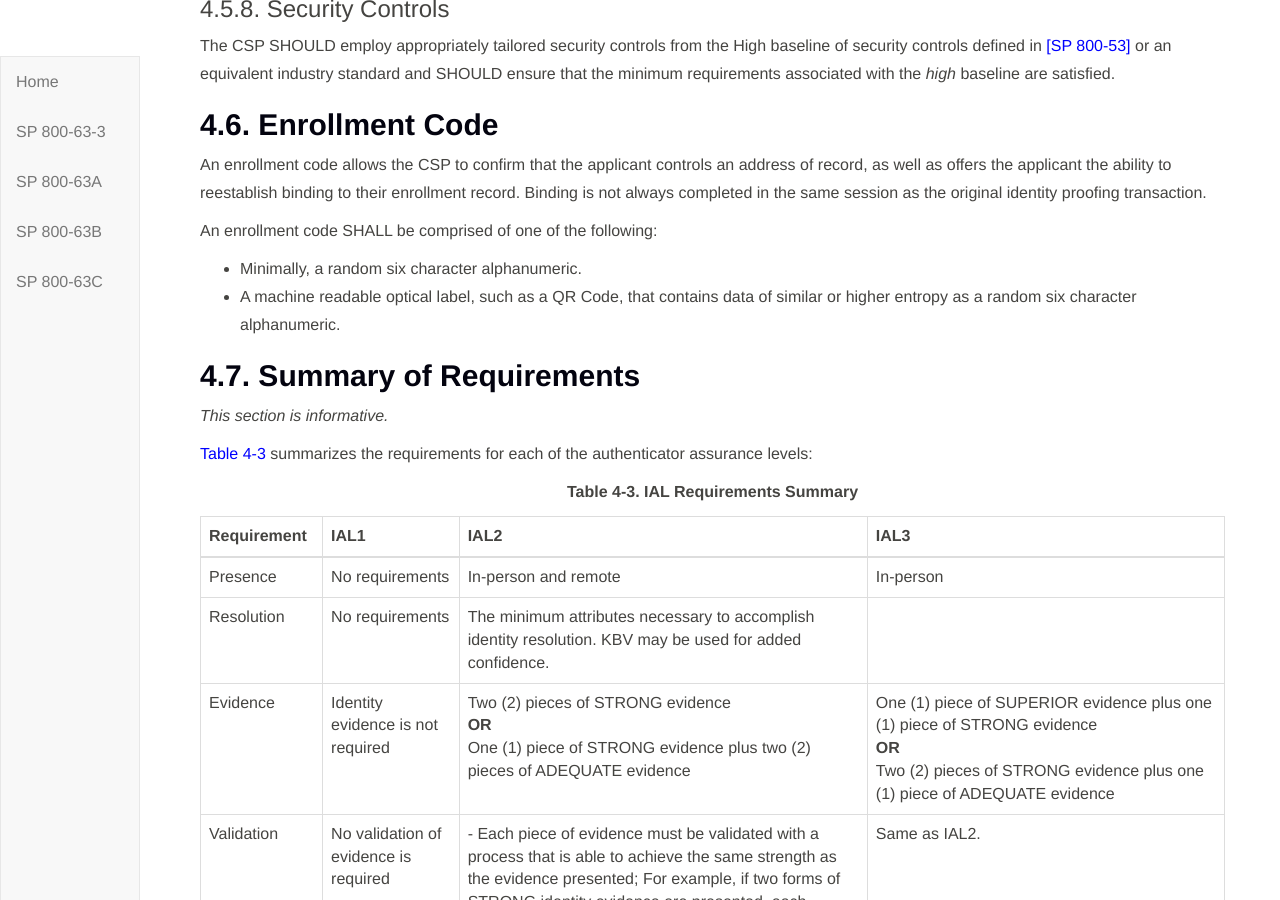
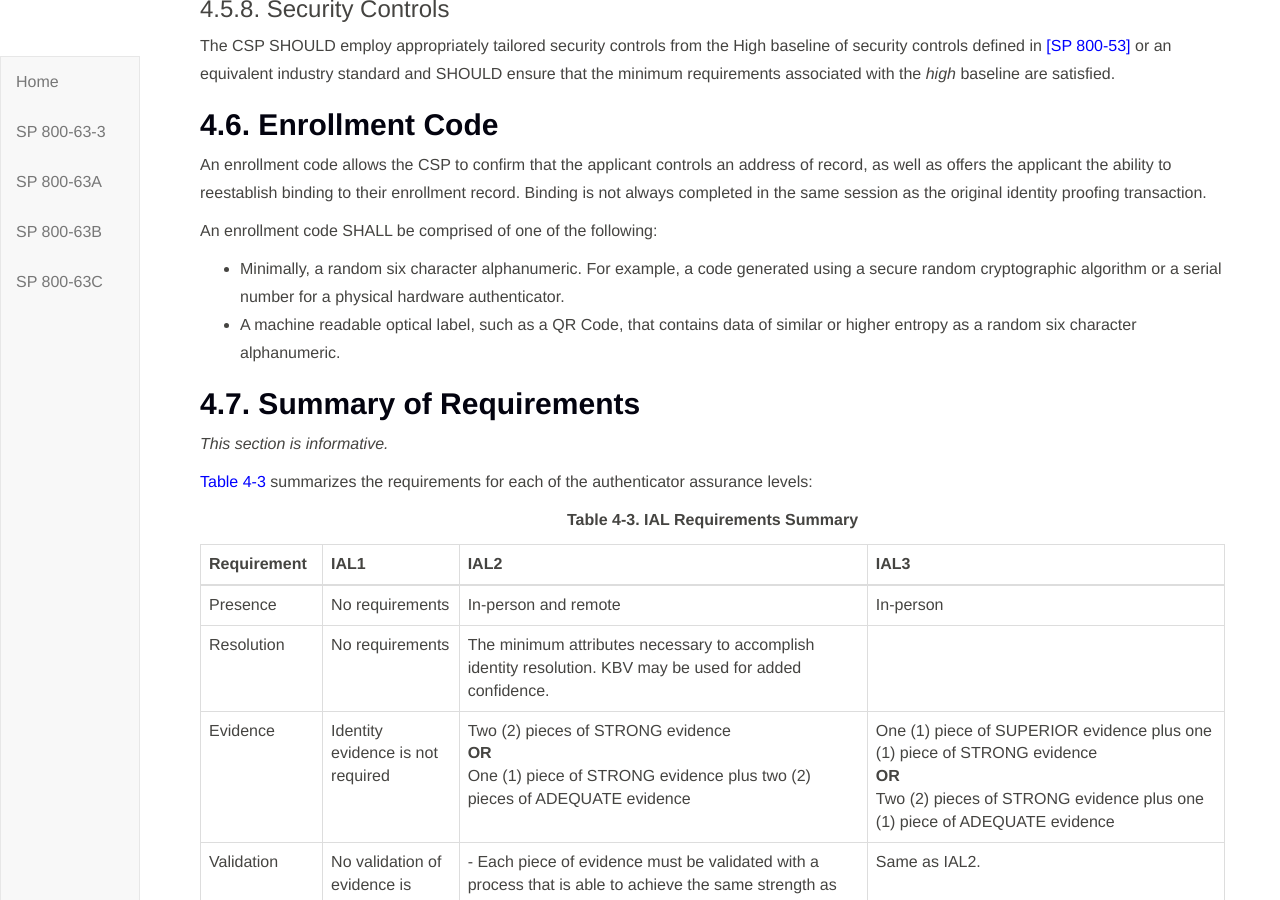
Before and after one commit to usnistgov/800-63-3, a Jekyll site: the page built from sp800-63a/sec4_ial.md, in a window 1280 px wide and 900 px high, scrolled down 6051 px. Built offline with Jekyll 4.4.1, drawn with Linux system fonts in a browser that asks for light colours; our own code applies the rules of GitHub Pages for plain Markdown files.

Commit message:
addressed enrollment code.

```diff
--- a/sp800-63a/sec4_ial.md
+++ b/sp800-63a/sec4_ial.md
@@ -156,6 +156,7 @@ The CSP SHOULD perform identity proofing in-person. The CSP MAY perform remote i
 	- The enrollment code SHALL be valid for a maximum of 7 days
 
 - **If the CSP performed remote proofing:**
+
 	- The CSP SHALL send an enrollment code to an address of record of the applicant.
 	- The applicant SHALL present a valid enrollment code to complete the identity proofing process.
 	- The CSP SHOULD send the enrollment code to the physical mailing address that has been verified in records.  The CSP MAY send the enrollment code to a mobile telephone (SMS or voice), landline telephone, or email that has been verified in records.
@@ -231,7 +232,7 @@ An enrollment code allows the CSP to confirm that the applicant controls an addr
 
 An enrollment code SHALL be comprised of one of the following:
 
-* Minimally, a random six character alphanumeric.
+* Minimally, a random six character alphanumeric. For example, a code generated using a secure random cryptographic algorithm or a serial number for a physical hardware authenticator.
 * A machine readable optical label, such as a QR Code, that contains data of similar or higher entropy as a random six character alphanumeric.
 
 
```
